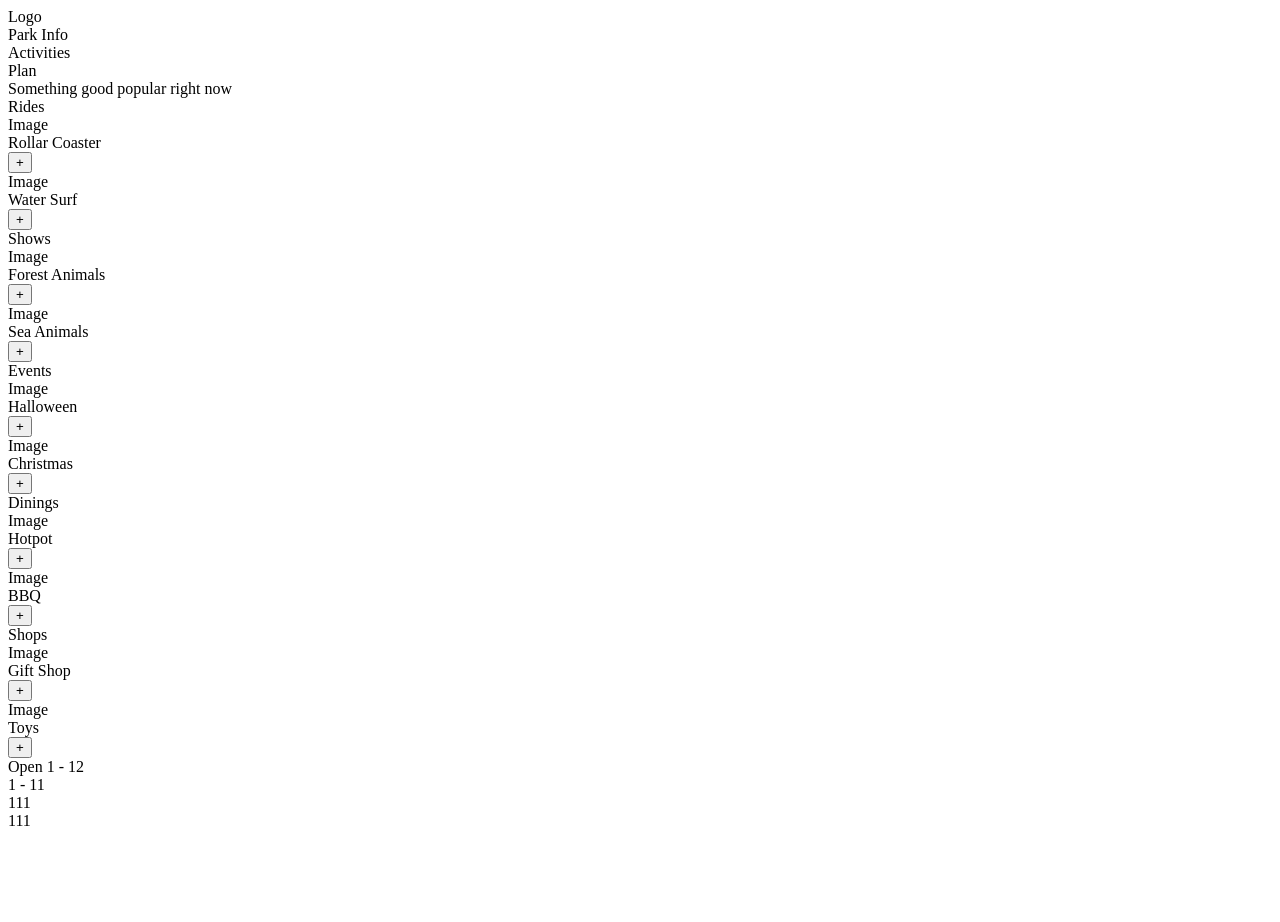
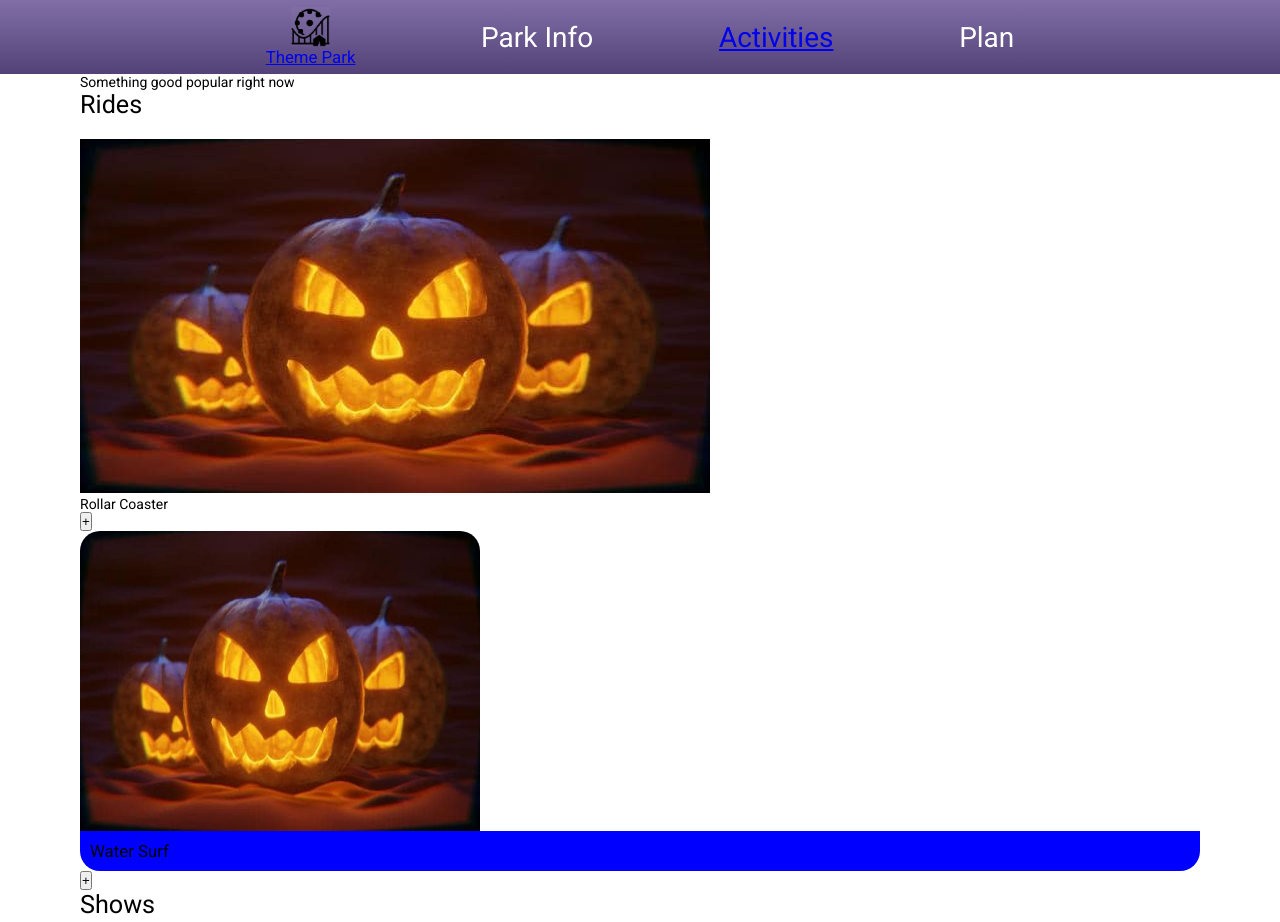
Before and after one commit to Npvpr/theme-park, a plain HTML site: page activity.html in a window 1280 px wide. Shown: the top 922 px of the page. Before the commit the page ends 838 px from the top, so only its background shows below. Drawn offline with Linux system fonts and the light colour scheme.

Commit message:
last week of midterm day 1

```diff
--- a/activity.html
+++ b/activity.html
@@ -2,37 +2,40 @@
 <html>
     <head>
         <title>Theme Park</title>
+        <link rel="stylesheet" href="https://fonts.googleapis.com/css?family=Roboto">
+        <link rel="stylesheet" href="./css/main.css"/>
+        <link rel="stylesheet" href="./css/activity.css"/>
     </head>
     <body>
         <nav class="navigationDiv">
-            <div class="logoDiv">
-                Logo
-            </div>
+            <a class="logoDiv" href="index.html">
+                <img class="logoImg" src="./images/themeparkLogo.png">
+                <div class="logoTxt">Theme Park</div>
+            </a>
             <div class="infoDiv">
                 Park Info
             </div>
-            <div class="activityDiv">
+            <a class="activityA" href="activity.html">
                 Activities
-            </div>
+            </a>
             <div class="planDiv">
                 Plan
             </div>
         </nav>
+        <div class="containerMain">
             <div class="mapDiv">
                 <div class="mapImg">
                     Something good popular right now
                 </div>
             </div>
-        <div class="rideTitle">
+            <div class="titles rideTitle">
                 Rides
             </div>
-        <div class="rideItemsContainer">
-            <div class="rideFirstContainer">
-                <div class="rideFirstImgDiv">
-                    Image
-                </div>
-                <div class="rideFirstInfoDiv">
-                    <div class="rideFirstInfoTxt">
+            <div class="catCon ridesCon">
+                <div class="actCon ride1Con">
+                    <img class="actImg ride1Img" src="./images/halloween.jpg">
+                    <div class="ride1InfoCon">
+                        <div class="actTxt ride1Txt">
                             Rollar Coaster
                         </div>
                         <div class="detailPlus" id="rideFirstInfoDetail">
@@ -40,12 +43,10 @@
                         </div>
                     </div>
                 </div>
-            <div class="rideSecondContainer">
-                <div class="rideSecondImgDiv">
-                    Image
-                </div>
+                <div class="ride2Con">
+                    <img class="activityImgs specialFirstImg" src="./images/halloween.jpg">
                     <div class="rideSecondInfoDiv">
-                    <div class="rideSecondInfoTxt">
+                        <div class="activityTxts rideSecondInfoTxt">
                             Water Surf
                         </div>
                         <div class="detailPlus" id="rideSecondInfoDetail">
@@ -54,16 +55,14 @@
                     </div>
                 </div>
             </div>
-        <div class="showTitle">
+            <div class="titles showTitle">
                 Shows
             </div>
-        <div class="showItemsContainer">
+            <div class="itemsContainer showItemsContainer">
                 <div class="showFirstContainer">
-                <div class="showFirstImgDiv">
-                    Image
-                </div>
+                        <img class="activityImgs specialFirstImg" src="./images/halloween.jpg">
                     <div class="showFirstInfoDiv">
-                    <div class="showFirstInfoTxt">
+                        <div class="activityTxts showFirstInfoTxt">
                             Forest Animals
                         </div>
                         <div class="detailPlus" id="showFirstInfoDetail">
@@ -72,11 +71,9 @@
                     </div>
                 </div>
                 <div class="showSecondContainer">
-                <div class="showSecondImgDiv">
-                    Image
-                </div>
+                        <img class="activityImgs specialFirstImg" src="./images/halloween.jpg">
                     <div class="showSecondInfoDiv">
-                    <div class="showSecondInfoTxt">
+                        <div class="activityTxts showSecondInfoTxt">
                             Sea Animals
                         </div>
                         <div class="detailPlus" id="showSecondInfoDetail">
@@ -85,16 +82,14 @@
                     </div>
                 </div>
             </div>
-        <div class="eventTitle">
+            <div class="titles eventTitle">
                 Events
             </div>
-        <div class="eventItemsContainer">
+            <div class="itemsContainer eventItemsContainer">
                 <div class="eventFirstContainer">
-                <div class="eventFirstImgDiv">
-                    Image
-                </div>
+                        <img class="activityImgs specialFirstImg" src="./images/halloween.jpg">
                     <div class="eventFirstInfoDiv">
-                    <div class="eventFirstInfoTxt">
+                        <div class="activityTxts eventFirstInfoTxt">
                             Halloween
                         </div>
                         <div class="detailPlus" id="eventFirstInfoDetail">
@@ -103,11 +98,9 @@
                     </div>
                 </div>
                 <div class="eventSecondContainer">
-                <div class="eventSecondImgDiv">
-                    Image
-                </div>
+                        <img class="activityImgs specialFirstImg" src="./images/halloween.jpg">
                     <div class="eventSecondInfoDiv">
-                    <div class="eventSecondInfoTxt">
+                        <div class="activityTxts eventSecondInfoTxt">
                             Christmas
                         </div>
                         <div class="detailPlus" id="eventSecondInfoDetail">
@@ -116,16 +109,14 @@
                     </div>
                 </div>
             </div>
-        <div class="diningTitle">
+            <div class="titles diningTitle">
                 Dinings
             </div>
-        <div class="diningItemsContainer">
+            <div class="itemsContainer diningItemsContainer">
                 <div class="diningFirstContainer">
-                <div class="diningFirstImgDiv">
-                    Image
-                </div>
+                        <img class="activityImgs specialFirstImg" src="./images/halloween.jpg">
                     <div class="diningFirstInfoDiv">
-                    <div class="diningFirstInfoTxt">
+                        <div class="activityTxts diningFirstInfoTxt">
                             Hotpot
                         </div>
                         <div class="detailPlus" id="diningFirstInfoDetail">
@@ -134,10 +125,8 @@
                     </div>
                 </div>
                 <div class="diningSecondContainer">
-                <div class="diningSecondImgDiv">
-                    Image
-                </div>
-                <div class="diningSecondInfoDiv">
+                        <img class="activityImgs specialFirstImg" src="./images/halloween.jpg">
+                    <div class="activityTxts diningSecondInfoDiv">
                         <div class="diningSecondInfoTxt">
                             BBQ
                         </div>
@@ -147,15 +136,13 @@
                     </div>
                 </div>
             </div>
-        <div class="shopTitle">
+            <div class="titles shopTitle">
                 Shops
             </div>
-        <div class="shopItemsContainer">
+            <div class="itemsContainer shopItemsContainer">
                 <div class="shopFirstContainer">
-                <div class="shopFirstImgDiv">
-                    Image
-                </div>
-                <div class="shopFirstInfoDiv">
+                        <img class="activityImgs specialFirstImg" src="./images/halloween.jpg">
+                    <div class="activityTxts shopFirstInfoDiv">
                         <div class="shopFirstInfoTxt">
                             Gift Shop
                         </div>
@@ -165,15 +152,14 @@
                     </div>
                 </div>
                 <div class="shopSecondContainer">
-                <div class="shopSecondImgDiv">
-                    Image
-                </div>
-                <div class="shopSecondInfoDiv">
+                        <img class="activityImgs specialFirstImg" src="./images/halloween.jpg">
+                    <div class="activityTxts shopSecondInfoDiv">
                         <div class="shopSecondInfoTxt">
                             Toys
                         </div>
                         <div class="detailPlus" id="shopSecondInfoDetail">
                             <button>+</button>
+                        </div>
                     </div>
                 </div>
             </div>
--- /dev/null
+++ b/css/activity.css
@@ -0,0 +1,26 @@
+.itemsContainer{
+    display: flex;
+    justify-content: space-around;
+}
+
+.titles{
+    font-size: var(--fontH2);
+    margin-bottom: 20px;
+}
+
+.activityImgDivs {
+    line-height: 0;
+}
+
+.activityImgs{
+    width: 500px;
+    height: 300px;
+    margin-bottom: 0;
+    border-radius: 20px 20px 0 0;
+}
+
+.activityTxts{
+    background-color: rgb(0, 0, 255);
+    padding: 10px;
+    border-radius: 0 0 20px 20px;
+}
--- a/css/main.css
+++ b/css/main.css
@@ -5,44 +5,56 @@
 }
 
 :root{
-    font-size: 16px;
+    font-family: Roboto;
+    font-size: 14px;
     --fontH1: 2rem;
     --fontH2: 1.8rem;
     --fontH3: 1.6rem;
     --fontH4: 1.4rem;
     --fontH5: 1.2rem;
-    --containerMargin: 100px;
+    --containerMargin: 150px;
 }
 
 .navigationDiv{
-    background-color: rgb(0, 255, 255);
+    color: #fff;
+    background: linear-gradient(#816EA7, #534278);
     display: flex;
-    justify-content: space-around;
+    justify-content: space-evenly;
     align-items: center;
     font-size: var(--fontH1);
-    padding: 20px;
+    padding: 0.5rem 10rem;
 }
 
+
+
 .logoDiv{
-    background-color: rgb(0, 0, 255);
-    padding: 20px;
-    border-radius: 50%;
+    display: flex;
+    flex-direction: column;
+    justify-content: center;
+    align-items: center;
+    /* height: 50px;
+    background: center/50px no-repeat url("../images/themeparkLogo.png"); */
 }
 
-.containerMain{
-    margin: 10px var(--containerMargin);
+.logoImg{
+    height: 40px;
 }
 
+.logoTxt{
+    font-size: var(--fontH5);
+}
+
+
 .mainFeatureDiv{
-    background-image: url("../images/mainFeature.jpg");
-    margin: 50px 0;
-    width: calc(100vw - calc(var(--containerMargin) * 2));
+    background-image: url("../images/mainFea.jpg");
+    background-size: 100% 100%;
+    background-repeat: no-repeat;
+    /* width: calc(100vw - calc(var(--containerMargin) * 2)); */
+    /* /* width: 100vw; */
     height: 600px;
-    background-repeat: no-repeat;
-    background-position: center;
-    background-size: cover;
     display: flex;
     align-items: flex-end;
+    margin-bottom: 10px;
 }
 
 .mainFeatureInfo{
@@ -50,38 +62,48 @@
     font-size: 1.5rem;
 }
 
-.itemsContainer{
-    display: flex;
-    justify-content: space-around;
+.containerMain{
+    /* putting horizontal center */
+    margin: 0 auto;
+    max-width: 80rem;
+}
 
-}
 
 .specialTitle{
     font-size: var(--fontH2);
     margin-bottom: 20px;
 }
 
-.activityImgDivs {
-    line-height: 0;
+.itemsContainer{
+    display: flex;
+    flex-wrap: wrap;
+    justify-content: center;
+}
+
+.eachItemContainer{
+    border-radius: 12px;
+    overflow: hidden;
+    box-shadow: 0 1px 10px 0 rgb(0 0 0 / 100%);
+    margin: 10px;
 }
 
 .activityImgs{
-    width: 500px;
-    height: 300px;
+    max-width: 400px;
+    height: 15rem;
     margin-bottom: 0;
-    border-radius: 20px 20px 0 0;
+    display: block; /* remove white space below image */
 }
 
 .activityTxts{
-    background-color: rgb(0, 0, 255);
-    padding: 10px;
-    border-radius: 0 0 20px 20px;
+    /* background-color: rgb(0, 0, 255); */
+    font-size: var(--fontH5);
+    padding: 10px 10px 10px 50px;
 }
 
 footer{
     display: flex;
     font-size: var(--fontH4);
-    background-color: rgb(0, 255, 255);
+    background: linear-gradient(#816EA7, #534278);
     margin-top: 20px;
     justify-content: space-around;
 }
```
Also changed, not shown: index.html (+15 -11 lines), images/mainFea.jpg (added), images/themeparkLogo.png (added), 1 other file. Lines whose indentation alone changed are shown as unchanged.
